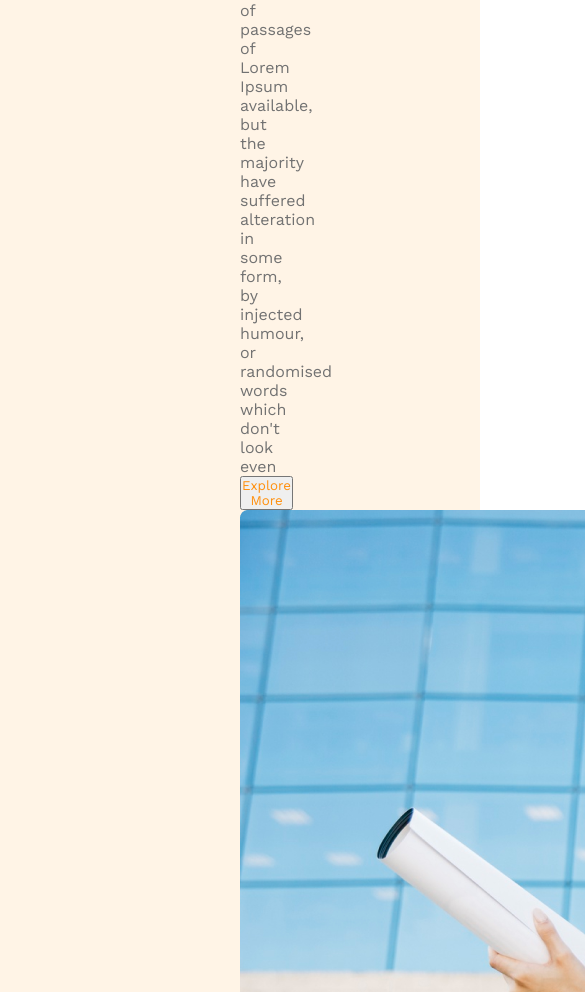
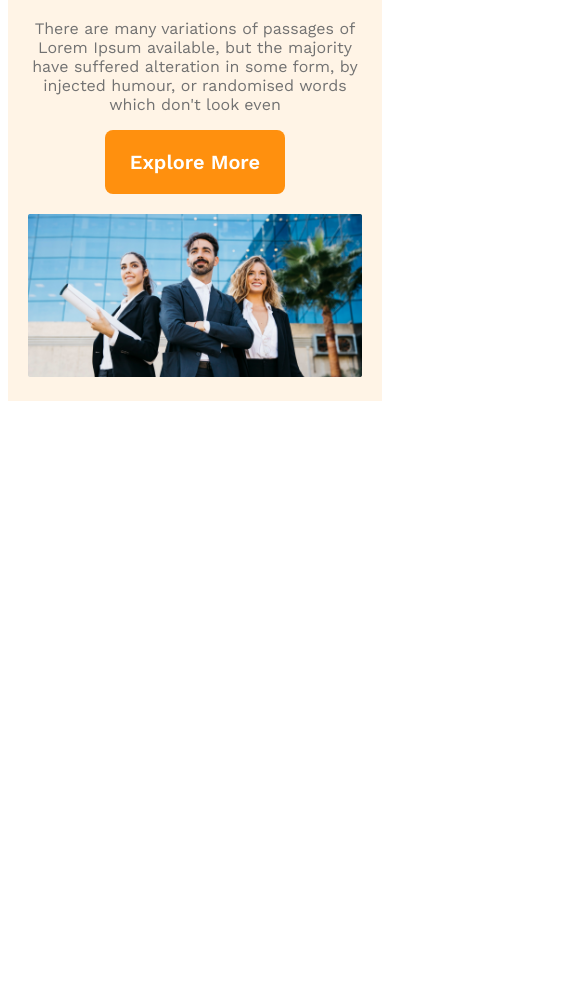
Before and after one commit to itznishan3301/g3-architects, a plain HTML site: page index.html in a window 390 px wide. Shown: the part 611-1603 px from the top of the page, 585 px wide, since content can reach past the window. After the commit the page ends 1020 px from the top, so only its background shows below. Drawn offline with nearby package versions, Linux system fonts and the light colour scheme.

Commit message:
Added header section with responsive layout

```diff
--- a/styles/styles.css
+++ b/styles/styles.css
@@ -2,13 +2,20 @@
 
 /* shared styles */
 *{
-    margin: 0px;
-    padding: 0px;
+    /* margin: 0px;
+    padding: 0px; */
     font-family: 'Work Sans', sans-serif;
 }
 
 .btn-primary{
-    color: #FF900E;
+    background-color: #FF900E;
+    border: none;
+    border-radius: 8px;
+    padding: 20px 25px;
+    color: #fff;
+    font-size: 1.25rem;
+    font-weight: 600;
+    cursor: pointer;
 }
 
 /* header styles */
@@ -59,3 +66,35 @@ nav li a{
 .banner-description{
     color: #727272;
 }
+
+.banner img{
+    width: 100%;
+    margin-top: 20px;
+}
+
+
+
+/* responsive styles */
+/* mobile devices */
+@media screen and (max-width: 576px) {
+    header{
+        padding: 20px;
+    }
+
+    nav{
+        flex-direction: column;
+    }
+}
+
+
+/* tablet devices */
+
+@media screen and (min-width: 576px) and (max-width: 960px) {
+    header{
+        padding: 50px;
+    }
+
+    nav{
+        flex-direction: column;
+    }
+}
```
